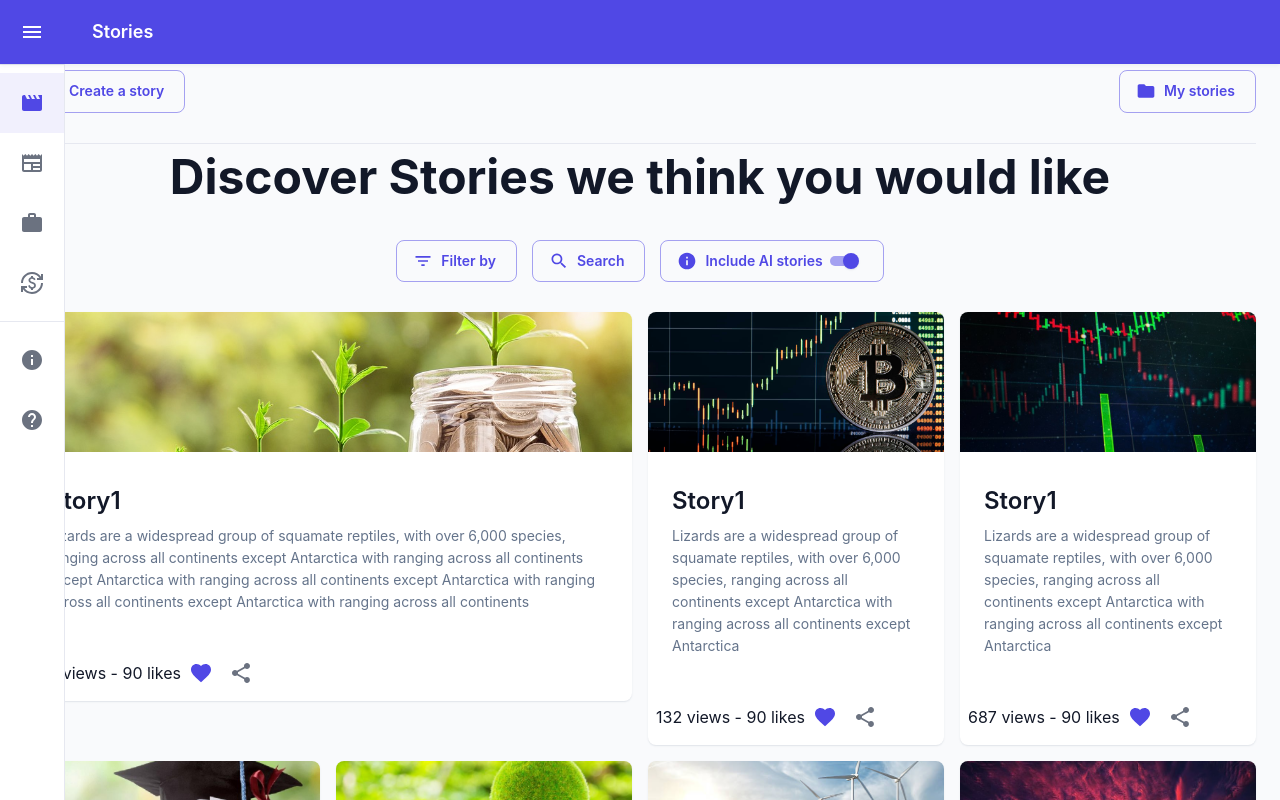
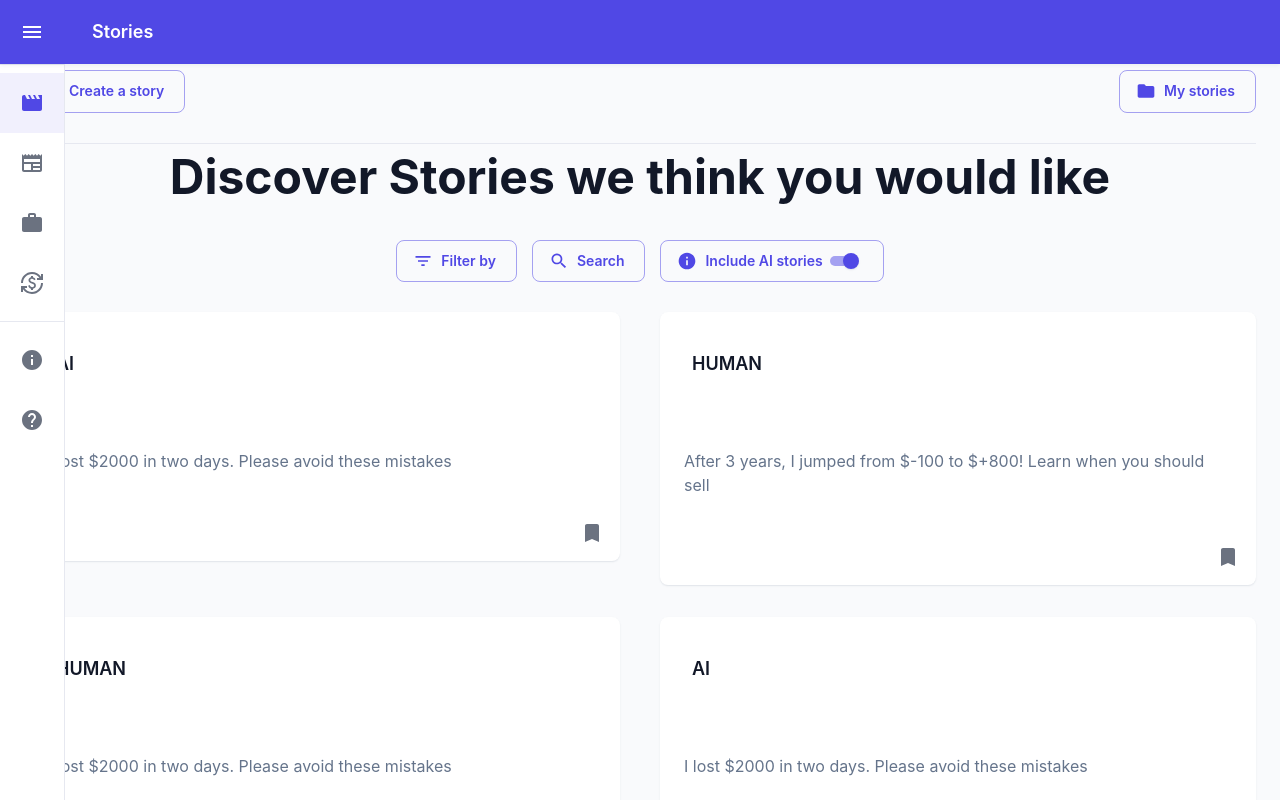
Before and after one commit to CarachinoAlessio/IntelliMents, a React (Create React App) app: page /stories in a window 1280 px wide. Shown: the top 800 px of the page. Built offline with nearby package versions, Linux system fonts and the light colour scheme; the HTML template or start-up script is replaced by a standard one.

Commit message:
Fixed stories page, to complete

```diff
--- a/src/components/MyStoriesComp.js
+++ b/src/components/MyStoriesComp.js
@@ -57,7 +57,7 @@ export default function MyStoriesComp(props) {
             <Grid container spacing={2} style={{paddingBottom: '50px'}}>
                 {storiesState.map(i => (
                     <Grid  key={i.id} item xs={i.width}>
-                        <Card>
+                        {/*<Card>
                             <CardActionArea>
                                 <CardMedia
                                     component="img"
@@ -88,7 +88,28 @@ export default function MyStoriesComp(props) {
                                     </IconButton>
                                     <Typography>{i.state}</Typography>
                             </CardActions>
-                        </Card>
+                        </Card>*/
+                            <Card sx={{ minWidth: 275 }}>
+                                <CardContent>
+                                    <Typography sx={{ fontSize: 14 }} color="text.secondary" gutterBottom>
+                                        Word of the Day
+                                    </Typography>
+                                    <Typography variant="h5" component="div">
+                                        beent
+                                    </Typography>
+                                    <Typography sx={{ mb: 1.5 }} color="text.secondary">
+                                        adjective
+                                    </Typography>
+                                    <Typography variant="body2">
+                                        well meaning and kindly.
+                                        <br />
+                                        {'"a benevolent smile"'}
+                                    </Typography>
+                                </CardContent>
+                                <CardActions>
+                                    <Button size="small">Learn More</Button>
+                                </CardActions>
+                            </Card>}
                     </Grid>
                 ))}
             </Grid>
--- a/src/components/StoriesComp.js
+++ b/src/components/StoriesComp.js
@@ -1,6 +1,6 @@
 import {
     Button,
-    Card, CardActionArea, CardActions, CardContent, CardMedia,
+    Card, CardActionArea, CardActions, CardContent, CardHeader, CardMedia, Container,
     Dialog, DialogActions,
     DialogContent,
     DialogContentText,
@@ -9,31 +9,34 @@ import {
     Switch,
     Typography
 } from "@mui/material";
-import {Add, Favorite, FilterList, Folder, Info, Search, Share} from "@mui/icons-material";
+import {Add, Bookmark, Favorite, FilterList, Folder, Info, Search, Share} from "@mui/icons-material";
 import Grid2 from "@mui/material/Unstable_Grid2";
 import {useState} from "react";
 import {useNavigate} from "react-router-dom";
 import IconButton from "@mui/material/IconButton";
 import {StoryContentComp} from "./StoryContentComp";
 import { Link } from 'react-router-dom';
+import * as PropTypes from "prop-types";
+import Row from "@mui/material/Container";
+import Col from "@mui/material/Container";
+import ShowChartIcon from "@mui/icons-material/ShowChart";
 
+function Item(props) {
+    return null;
+}
+
+Item.propTypes = {children: PropTypes.node};
 export default function StoriesComp(props) {
 
     const stories = [
-        {id: 1, title: 'Story1', body:'Lizards are a widespread group of squamate reptiles, with over 6,000\n' +
-                'species, ranging across all continents except Antarctica with ranging across all continents except Antarctica with ranging across all continents except Antarctica with ranging across all continents except Antarctica with ranging across all continents', img:'cover_1', views: 213, likes: 90, liked: true, width: 6},
-        {id: 2, title: 'Story1', body:'Lizards are a widespread group of squamate reptiles, with over 6,000\n' +
-                'species, ranging across all continents except Antarctica with ranging across all continents except Antarctica', img:'cover_2', views: 132, likes: 90, liked: true, width: 3},
-        {id: 3, title: 'Story1', body:'Lizards are a widespread group of squamate reptiles, with over 6,000\n' +
-                'species, ranging across all continents except Antarctica with ranging across all continents except Antarctica', img:'cover_3', views: 687, likes: 90, liked: true, width: 3},
-        {id: 4, title: 'Story1', body:'Lizards are a widespread group of squamate reptiles, with over 6,000\n' +
-                'species, ranging across all continents except Antarctica with ranging across all continents except Antarctica', img:'cover_4', views: 234, likes: 90, liked: true, width: 3},
-        {id: 5, title: 'Story1', body:'Lizards are a widespread group of squamate reptiles, with over 6,000\n' +
-                'species, ranging across all continents except Antarctica with ranging across all continents except Antarctica', img:'cover_5', views: 33, likes: 90, liked: true, width: 3},
-        {id: 6, title: 'Story1', body:'Lizards are a widespread group of squamate reptiles, with over 6,000\n' +
-                'species, ranging across all continents except Antarctica with ranging across all continents except Antarctica', img:'cover_6', views: 443, likes: 90, liked: true, width: 3},
-        {id: 7, title: 'Story1', body:'Lizards are a widespread group of squamate reptiles, with over 6,000\n' +
-                'species, ranging across all continents except Antarctica with ranging across all continents except Antarctica', img:'cover_7', views: 123, likes: 90, liked: true, width: 3}
+        {id: 1, title: 'AI', body:'I lost $2000 in two days.\n' +
+                'Please avoid these mistakes', views: 213, likes: 90, liked: true, width: 6},
+        {id: 2, title: 'HUMAN', body:'After 3 years, I jumped from $-100 to $+800! \n' +
+                'Learn when you should sell', views: 132, likes: 90, liked: true, width: 3},
+        {id: 3, title: 'HUMAN', body:'I lost $2000 in two days.\n' +
+                'Please avoid these mistakes', views: 687, likes: 90, liked: true, width: 3},
+        {id: 4, title: 'AI', body:'I lost $2000 in two days.\n' +
+                'Please avoid these mistakes', views: 234, likes: 90, liked: true, width: 3},
     ]
 
     const [open, setOpen] = useState(false);
@@ -113,10 +116,10 @@ export default function StoriesComp(props) {
                 </Dialog>
             </Grid2>
             <div style={{paddingTop: '30px'}}></div>
-            <Grid container spacing={2} style={{paddingBottom: '50px'}}>
+            <Grid container spacing={4} style={{paddingBottom: '50px'}} columnSpacing={{ xs: 3, sm: 4, md: 5 }}>
                 {storiesState.map(i => (
-                    <Grid  key={i.id} item xs={i.width}>
-                        <Card>
+                    <Grid  key={i.id} item xs={6}>
+                        {/*<Card>
                             <CardActionArea onClick={()=>showStory(i)}>
                                 <CardMedia
                                     component="img"
@@ -142,7 +145,26 @@ export default function StoriesComp(props) {
                                     <Share />
                                 </IconButton>
                             </CardActions>
-                        </Card>
+                        </Card>*/
+                            <Card sx={{ minWidth: 275 }}>
+                                    <CardHeader
+                                        title={<CardActions disableSpacing>
+                                                {i.title}
+                                        </CardActions>}
+
+                                        />
+                                <CardContent>
+                                    <Typography variant="body6" color="text.secondary">
+                                        {i.body}
+                                    </Typography>
+                                </CardContent>
+                                <CardActions style={{ float:'right'}}>
+                                    <IconButton aria-label="chart" >
+                                        <Bookmark />
+                                    </IconButton>
+                                </CardActions>
+                            </Card>
+                        }
                     </Grid>
                 ))}
             </Grid>
```
